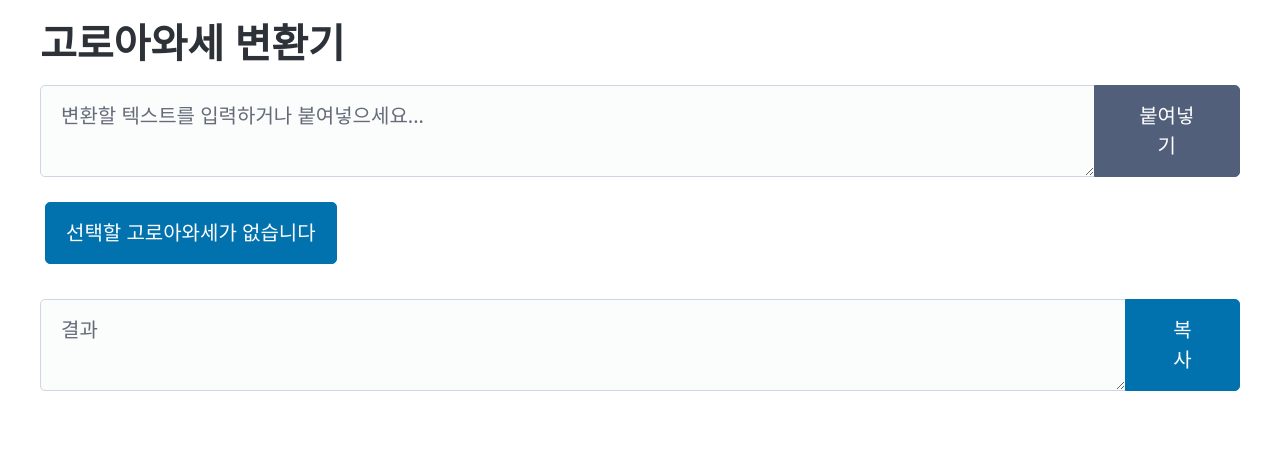
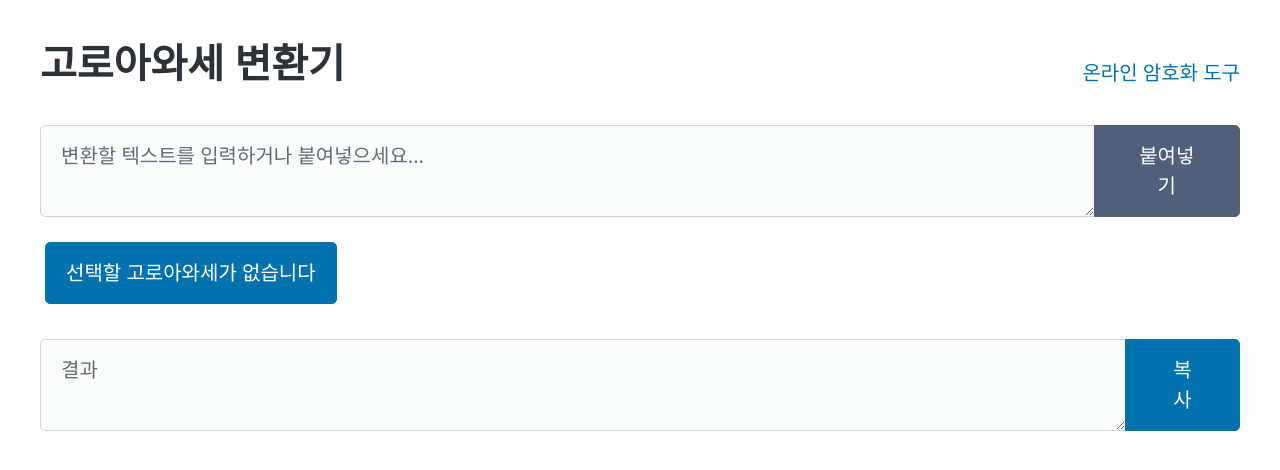
Before and after one commit to rose811/Goroawase-conversion, a plain HTML site: page index.html in a window 1280 px wide. Drawn offline with nearby package versions, Linux system fonts and the light colour scheme.

Commit message:
사이트 상단 부분 개선

```diff
--- a/index.html
+++ b/index.html
@@ -17,7 +17,14 @@
 </head>
 <body>
   <main class="container">
-    <h1>고로아와세 변환기</h1>
+    <nav>
+      <ul>
+        <li><h1><strong>고로아와세 변환기</strong></h1></li>
+      </ul>
+      <ul>
+        <li><a href="https://webcrypt.kro.kr">온라인 암호화 도구</a></li>
+      </ul>
+	  </nav>
     <form role="group">
       <textarea id="text" placeholder="변환할 텍스트를 입력하거나 붙여넣으세요..."></textarea>
       <button id="paste-button" class="secondary">붙여넣기</button>
```
